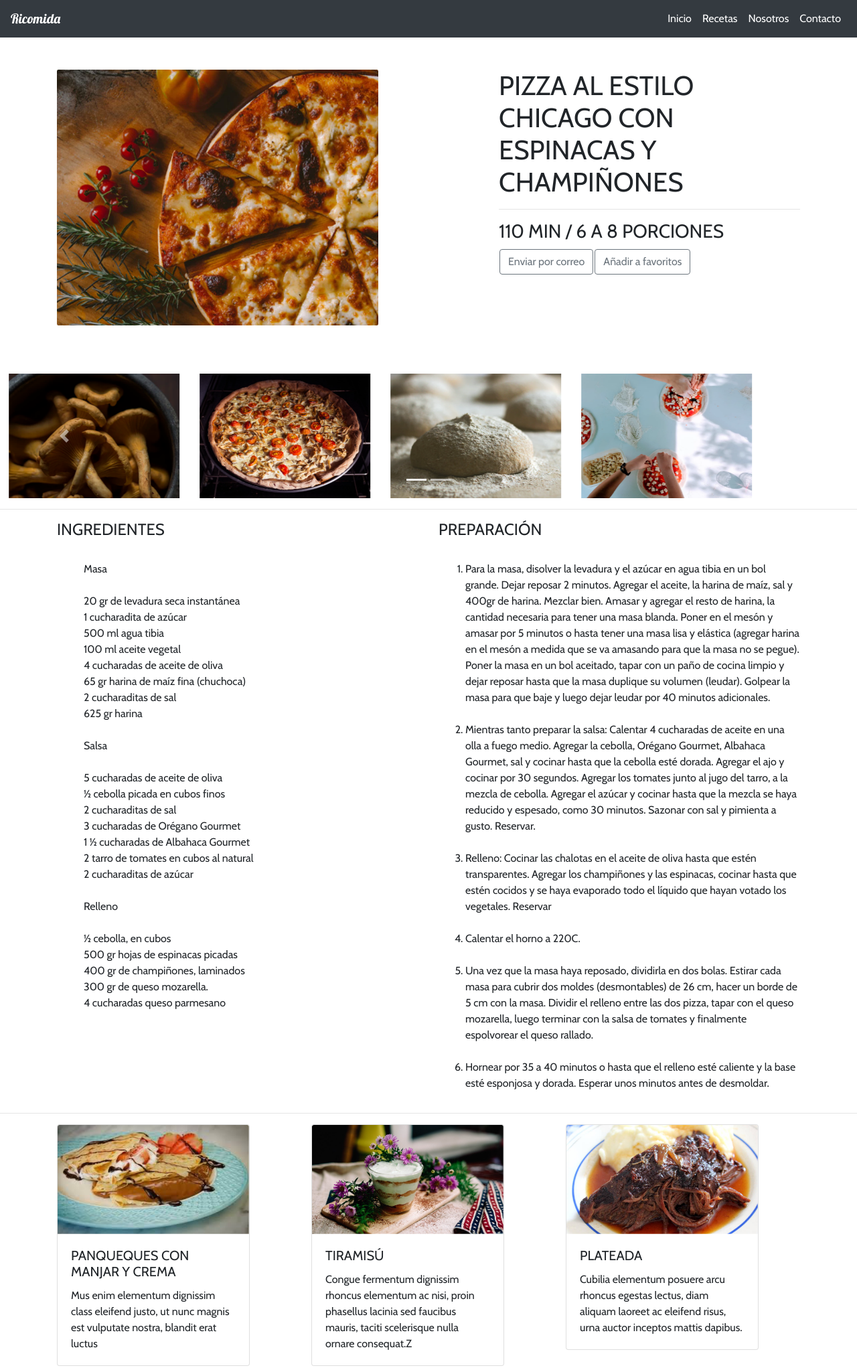
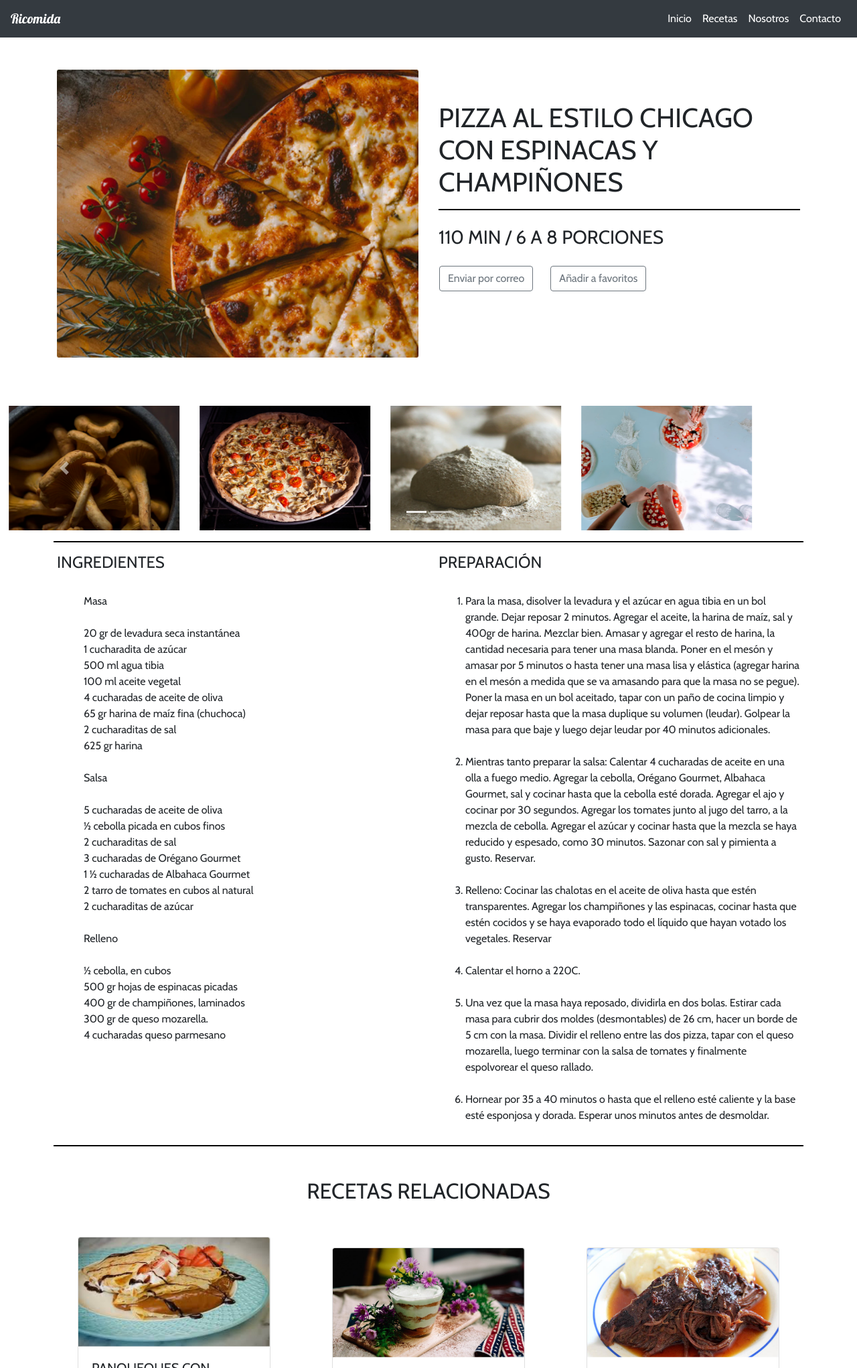
Before and after one commit to csxcl/Ricomida, a plain HTML site: page index.html in a window 1280 px wide. Shown: the top 2043 px of the page at 67% size. Drawn offline with nearby package versions, Linux system fonts and the light colour scheme.

Commit message:
Update 5000

```diff
--- a/assets/css/style.css
+++ b/assets/css/style.css
@@ -1,4 +1,3 @@
-
 body {
     font-family: 'Lobster', cursive;
     font-family: 'Cabin', sans-serif;
@@ -9,17 +8,19 @@ body {
 .navbar-brand {
     color: white;
     font-family: 'Lobster', cursive;
-
-
 }
 
-
 .imagen-principal {
-    max-width: 30rem;
+    max-width: 100%;
 }
 
-.pizz2 {
-    max-width: 30rem;
+hr {
+    height: 1px;
+    background-color: black;
+}
+
+.linea {
+    max-width: 70rem;
 }
 
 .action-bar {
@@ -38,7 +39,12 @@ footer p {
     color: white;
     font-family: 'Lobster', cursive;
     font-size: 37pt;
+}
 
+@media (min-width: 576px) {
+    .chanchi {
+        text-decoration: underline;
+    }
 }
 
 
--- a/index.html
+++ b/index.html
@@ -45,23 +45,24 @@
     </nav>
 
     <!-- la parte de la pizza  -->
+    <hr class="d-md-block d-lg-none">
     <header class="py-5">
         <div class="container">
             <div class="row">
-                <div class="col">
+                <div class="col-md-12 col-lg-6">
                     <img src="assets/img/principal.jpg" class="imagen-principal">
                 </div>
-                <div class="col pizz2">
-                    <div>
-                        <h1>PIZZA AL ESTILO CHICAGO CON ESPINACAS Y CHAMPIÑONES</h1>
+                <div class="col-md-12 col-lg-6">
+                    <div class="mt-5">
+                        <h1 class="mb-3">PIZZA AL ESTILO CHICAGO CON ESPINACAS Y CHAMPIÑONES</h1>
                         <hr>
-                        <h3>110 MIN / 6 A 8 PORCIONES</h3>
+                        <h3 class="my-4">110 MIN / 6 A 8 PORCIONES</h3>
                         <table>
                             <tr>
                                 <td>
                                     <button type="button" class="btn btn-outline-secondary">Enviar por correo</button></td>
                                 <td>
-                                    <button type="button" class="btn btn-outline-secondary">Añadir a favoritos</button></td>
+                                    <button type="button" class="btn btn-outline-secondary ml-4">Añadir a favoritos</button></td>
                             </tr>
                         </table>
                     </div>
@@ -72,7 +73,7 @@
 
     <br>
     <!-- carrousel de 4 bloques  -->
-    <section>
+    <section class="d-none d-sm-block d-sm-none d-md-block">
         <div id="carouselExampleCaptions" class="carousel slide" data-ride="carousel">
             <ol class="carousel-indicators">
                 <li data-target="#carouselExampleCaptions" data-slide-to="0" class="active"></li>
@@ -117,16 +118,19 @@
     </section>
 
     <!-- la linea horizontal -->
-    <hr>
+    <center>
+        <hr class="linea mx-5">
+    </center>
     <!-- ingredientes y preparación -->
     <section>
         <div class="container">
             <div class="row">
-                <div class="col">
+                <div class="col-md-12 col-lg-6">
                     <h4>INGREDIENTES</h4>
+                    <!-- no funciono :c -->
                     <ul style="list-style-type:none">
                         <br>
-                        <li>Masa</li><br>
+                        <li> Masa</li><br>
                         <li> 20 gr de levadura seca instantánea</li>
                         <li> 1 cucharadita de azúcar</li>
                         <li> 500 ml agua tibia</li>
@@ -135,8 +139,9 @@
                         <li> 65 gr harina de maíz fina (chuchoca)</li>
                         <li> 2 cucharaditas de sal</li>
                         <li> 625 gr harina</li><br>
-                        <li>Salsa</li><br>
-                        <li> 5 cucharadas de aceite de oliva </li>½ cebolla picada en cubos finos
+                        <li> Salsa</li><br>
+                        <li> 5 cucharadas de aceite de oliva </li>
+                        <li> ½ cebolla picada en cubos finos</li>
                         <li> 2 cucharaditas de sal</li>
                         <li> 3 cucharadas de Orégano Gourmet</li>
                         <li> 1 ½ cucharadas de Albahaca Gourmet </li>
@@ -150,19 +155,19 @@
                         <li> 4 cucharadas queso parmesano</li>
                     </ul>
                 </div>
-                <div class="col">
+                <div class="col-md-12 col-lg-6">
                     <h4>PREPARACIÓN</h4><br>
                     <ol>
-                        <li>Para la masa, disolver la levadura y el azúcar en agua tibia en un bol grande. Dejar reposar 2 minutos. Agregar el aceite, la harina de maíz, sal y 400gr de harina. Mezclar bien. Amasar y agregar el resto de harina, la cantidad
+                        <li> Para la masa, disolver la levadura y el azúcar en agua tibia en un bol grande. Dejar reposar 2 minutos. Agregar el aceite, la harina de maíz, sal y 400gr de harina. Mezclar bien. Amasar y agregar el resto de harina, la cantidad
                             necesaria para tener una masa blanda. Poner en el mesón y amasar por 5 minutos o hasta tener una masa lisa y elástica (agregar harina en el mesón a medida que se va amasando para que la masa no se pegue). Poner la masa en un
                             bol aceitado, tapar con un paño de cocina limpio y dejar reposar hasta que la masa duplique su volumen (leudar). Golpear la masa para que baje y luego dejar leudar por 40 minutos adicionales.</li><br>
-                        <li>Mientras tanto preparar la salsa: Calentar 4 cucharadas de aceite en una olla a fuego medio. Agregar la cebolla, Orégano Gourmet, Albahaca Gourmet, sal y cocinar hasta que la cebolla esté dorada. Agregar el ajo y cocinar por 30
+                        <li> Mientras tanto preparar la salsa: Calentar 4 cucharadas de aceite en una olla a fuego medio. Agregar la cebolla, Orégano Gourmet, Albahaca Gourmet, sal y cocinar hasta que la cebolla esté dorada. Agregar el ajo y cocinar por 30
                             segundos. Agregar los tomates junto al jugo del tarro, a la mezcla de cebolla. Agregar el azúcar y cocinar hasta que la mezcla se haya reducido y espesado, como 30 minutos. Sazonar con sal y pimienta a gusto. Reservar.</li><br>
-                        <li>Relleno: Cocinar las chalotas en el aceite de oliva hasta que estén transparentes. Agregar los champiñones y las espinacas, cocinar hasta que estén cocidos y se haya evaporado todo el líquido que hayan votado los vegetales. Reservar</li><br>
-                        <li>Calentar el horno a 220C.</li><br>
-                        <li>Una vez que la masa haya reposado, dividirla en dos bolas. Estirar cada masa para cubrir dos moldes (desmontables) de 26 cm, hacer un borde de 5 cm con la masa. Dividir el relleno entre las dos pizza, tapar con el queso mozarella,
+                        <li> Relleno: Cocinar las chalotas en el aceite de oliva hasta que estén transparentes. Agregar los champiñones y las espinacas, cocinar hasta que estén cocidos y se haya evaporado todo el líquido que hayan votado los vegetales. Reservar</li><br>
+                        <li> Calentar el horno a 220C.</li><br>
+                        <li> Una vez que la masa haya reposado, dividirla en dos bolas. Estirar cada masa para cubrir dos moldes (desmontables) de 26 cm, hacer un borde de 5 cm con la masa. Dividir el relleno entre las dos pizza, tapar con el queso mozarella,
                             luego terminar con la salsa de tomates y finalmente espolvorear el queso rallado.</li><br>
-                        <li>Hornear por 35 a 40 minutos o hasta que el relleno esté caliente y la base esté esponjosa y dorada. Esperar unos minutos antes de desmoldar.</li>
+                        <li> Hornear por 35 a 40 minutos o hasta que el relleno esté caliente y la base esté esponjosa y dorada. Esperar unos minutos antes de desmoldar.</li>
                     </ol>
                 </div>
             </div>
@@ -172,14 +177,18 @@
 
 
 
+
     <!-- la linea horizontal -->
-    <hr>
+    <center>
+        <hr class="linea mx-5">
+    </center>
 
     <!-- recetas relacionadas -->
     <div class="container">
+        <h2 class="text-center my-5">RECETAS RELACIONADAS</h2>
         <div class="row">
             <div class="col">
-                <div class="card" style="width: 18rem;">
+                <div class="card mx-auto" style="width: 18rem;">
                     <img src="assets/img/recipe-card-1.png" class="card-img-top" alt="...">
                     <div class="card-body">
                         <h5 class="card-title">PANQUEQUES CON MANJAR Y CREMA</h5>
@@ -187,8 +196,8 @@
                     </div>
                 </div>
             </div>
-            <div class="col">
-                <div class="card" style="width: 18rem;">
+            <div class="col mt-3">
+                <div class="card mx-auto" style="width: 18rem;">
                     <img src="assets/img/recipe-card-2.png" class="card-img-top" alt="...">
                     <div class="card-body">
                         <h5 class="card-title">TIRAMISÚ</h5>
@@ -198,8 +207,8 @@
 
 
             </div>
-            <div class="col">
-                <div class="card" style="width: 18rem;">
+            <div class="col mt-3">
+                <div class="card mx-auto" style="width: 18rem;">
                     <img src="assets/img/recipe-card-3.png" class="card-img-top" alt="...">
                     <div class="card-body">
                         <h5 class="card-title">PLATEADA</h5>
```
